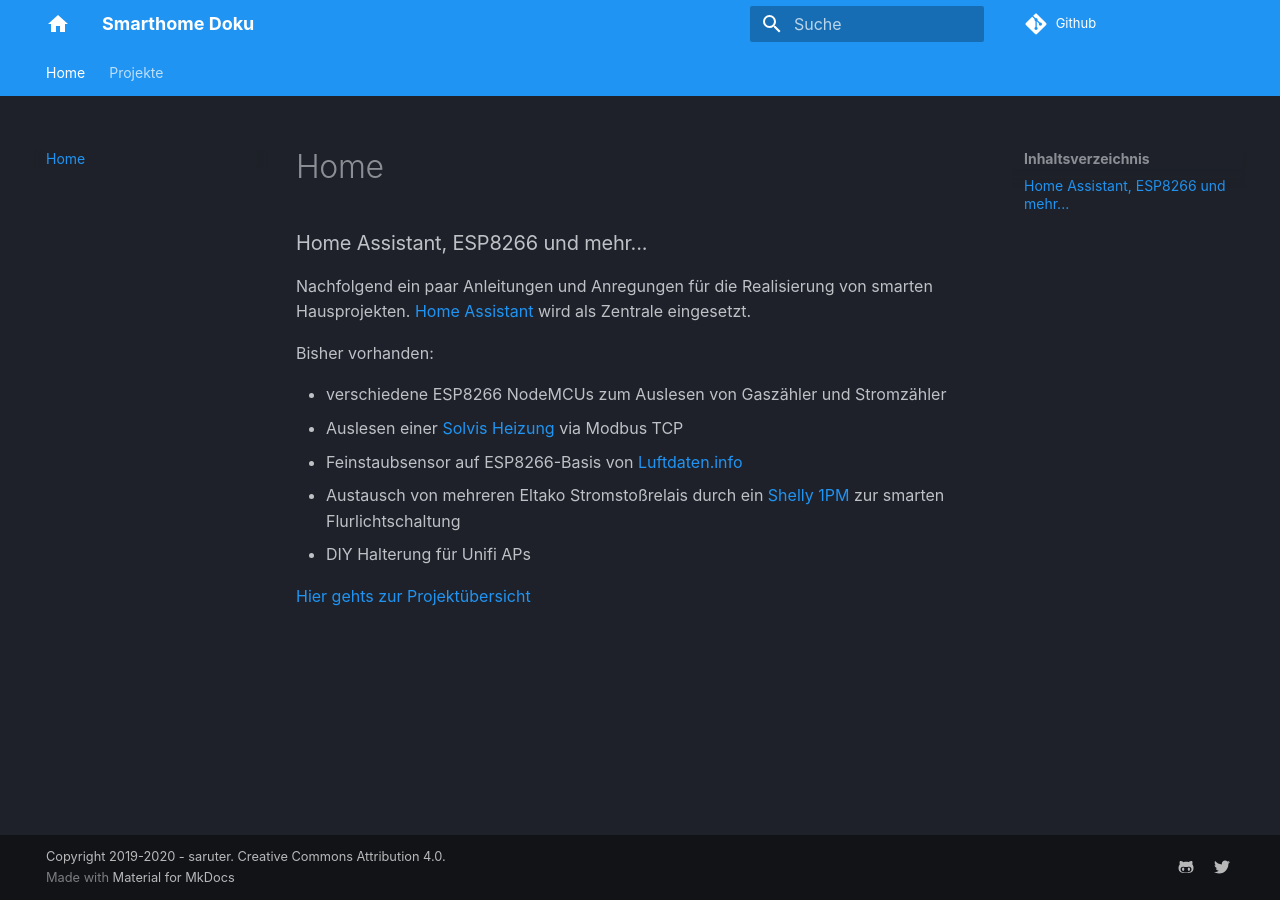
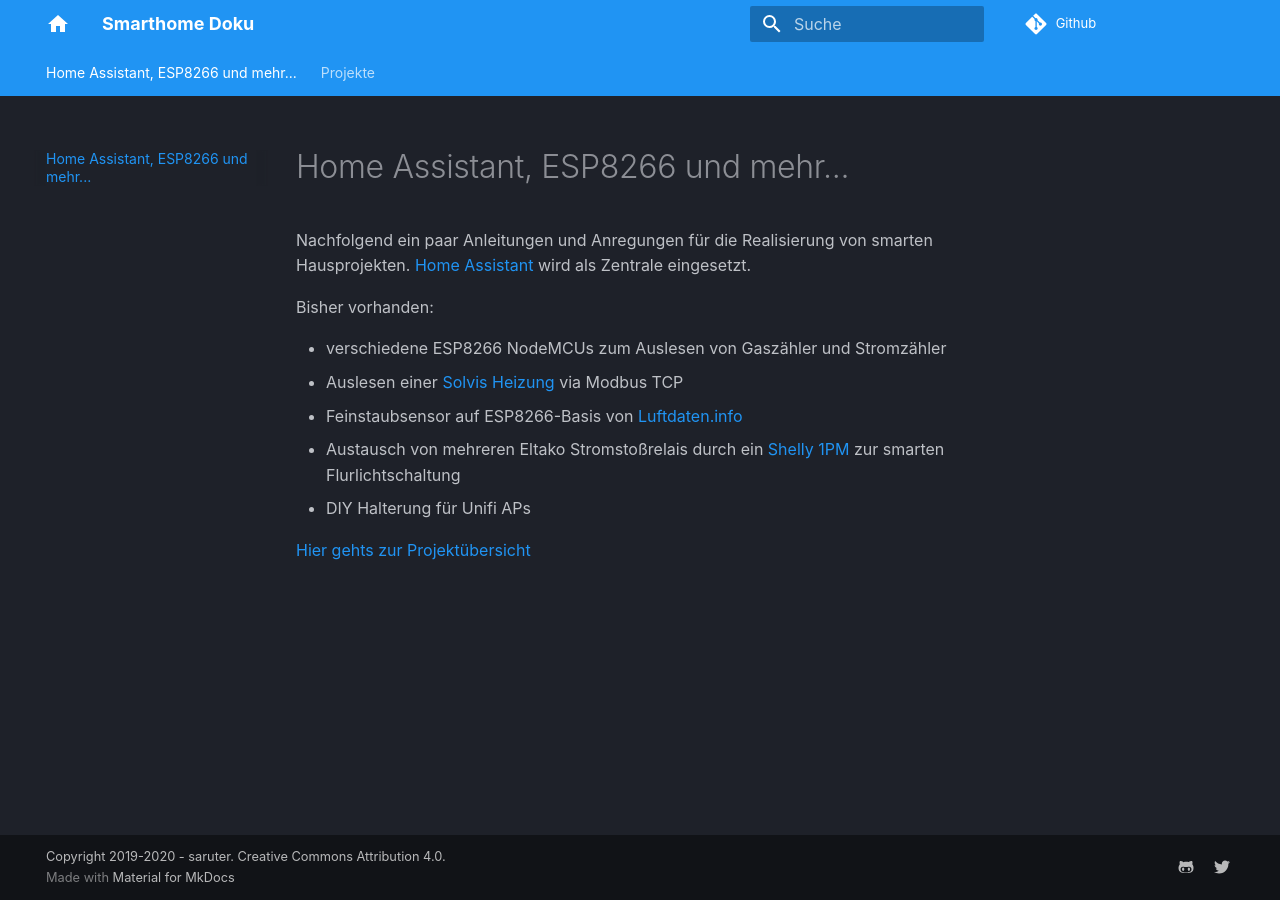
Before and after one commit to saruter/smarthome, an MkDocs documentation site: the page built from docs/index.md, in a window 1280 px wide. Built offline with MkDocs 1.6.1 and Material for MkDocs 9.7.7, drawn with Linux system fonts in a browser that asks for light colours; comment, search, counter and statistics services are not loaded.

Commit message:
index.md headline 1

```diff
--- a/docs/index.md
+++ b/docs/index.md
@@ -1,4 +1,4 @@
-### Home Assistant, ESP8266 und mehr...
+# Home Assistant, ESP8266 und mehr...
 
 Nachfolgend ein paar Anleitungen und Anregungen für die Realisierung von smarten Hausprojekten. [Home Assistant](https://www.home-assistant.io) wird als Zentrale eingesetzt.
 
```
